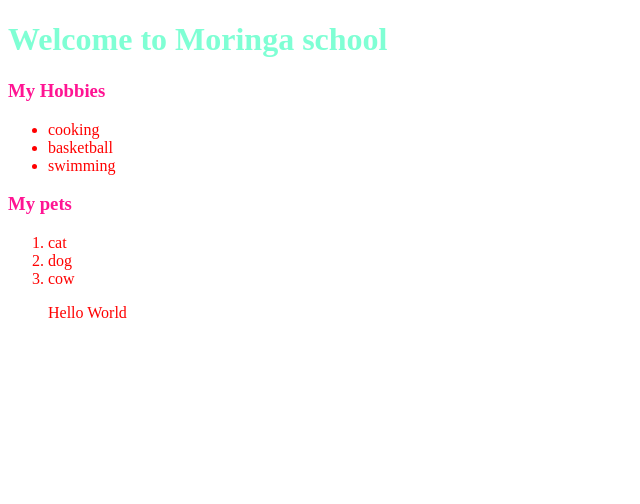
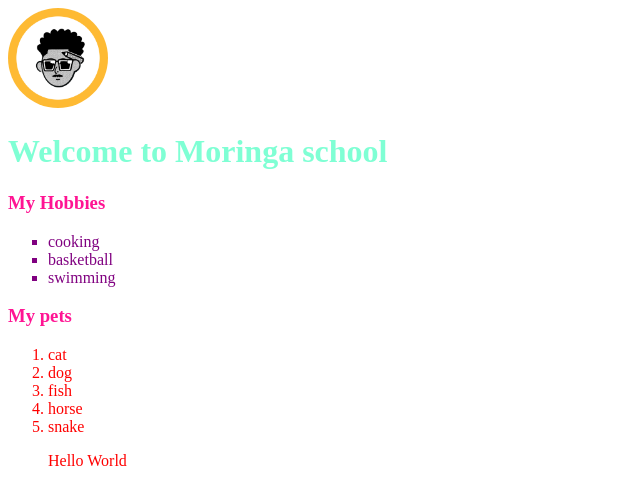
Before and after one commit to alvin101-coder/example, a plain HTML site: page index.html in a window 1280 px wide. Shown: the whole page, without its empty margins (0-640 px from the left). Drawn offline with Linux system fonts and the light colour scheme.

Commit message:
additional changes

```diff
--- a/css/style.css
+++ b/css/style.css
@@ -10,3 +10,14 @@
 li{
     color: ;
 }
+
+img{
+    height: 100px;
+    width: 100px;
+    border-radius:50%;
+}
+
+ul>li{
+    color: purple;
+    list-style-type: square;
+}
--- a/index.html
+++ b/index.html
@@ -7,6 +7,9 @@
     <link rel="stylesheet" href="css/style.css">
 </head>
 <body>
+    <div>
+        <img src="images/IMG-20250127-WA0007.jpg" alt="Alvin Kamau">
+    </div>
     <h1>Welcome to Moringa school</h1>
 </body><h3>My Hobbies</h3>
     <ul>
@@ -18,7 +21,9 @@
     <ol>
         <li>cat</li>
         <li>dog</li>
-        <li>cow</li>
+        <li>fish</li>
+        <li>horse</li>
+        <li>snake</li>
         <p>Hello World</p>
     </body>
     </html>
```
Also changed, not shown: images/IMG-20250127-WA0007.jpg (added).
